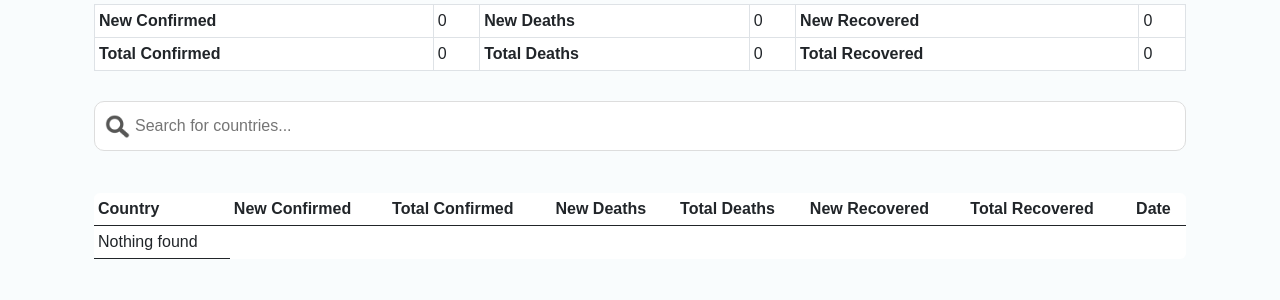
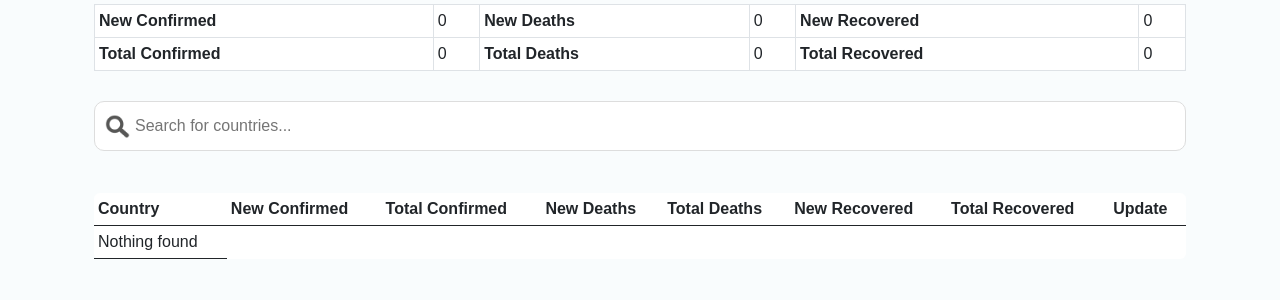
Before and after one commit to ignaciomedinar/covid19, a Django app: page /table/ in a window 1280 px wide. Shown: the part 130-430 px from the top of the page. Run offline with Django 3.2, Linux system fonts and the light colour scheme; data that the repository does not hold is empty.

Commit message:
Conflicto de fusión resuelto incorporando ambas sugerencias

```diff
--- a/getapiinfo/static/getapiinfo/js/app.js
+++ b/getapiinfo/static/getapiinfo/js/app.js
@@ -185,8 +185,8 @@ var handleRequestStateChange=function(event){
             dates.push(data[i].Date.substring(0,10));
             stats.push(data[i].Confirmed);
         }
-        console.log('dates: '+dates)
-        console.log(data)
+        //console.log('dates: '+dates)
+        //console.log(data)
         dspChrtCountry(dates, stats)
     }
 }
--- a/getapiinfo/templates/getapiinfo/country.html
+++ b/getapiinfo/templates/getapiinfo/country.html
@@ -6,7 +6,7 @@
 <body onload="loadChartCountry();">
 </div>
 <h2>{{ contents.0.Country }}</h2>
-<input type="hidden" id="myVar" name="variable" value="{{ contents.0.Country }}">
+<input type="hidden" id="myVar" name="variable" value="{{ slug }}">
 
 <div class="container">
  <div class="card card-stats">
--- a/getapiinfo/templates/getapiinfo/home.html
+++ b/getapiinfo/templates/getapiinfo/home.html
@@ -49,7 +49,7 @@
             <th scope="col" class="thead">Total Deaths</th>
             <th scope="col" class="thead">New Recovered</th>
             <th scope="col" class="thead">Total Recovered</th>
-            <th scope="col" class="thead">Date</th>
+            <th scope="col" class="thead">Update</th>
         </tr>
 
         {% for i in contents.Countries %}
--- a/getapiinfo/views.py
+++ b/getapiinfo/views.py
@@ -29,6 +29,7 @@ def country(request,country):
     response=requests.get('https://api.covid19api.com/total/country/'+country)
     #print(response)
     #print(response.text)
+    args['slug']=country
     args['contents'] = response.json()
     return render(request,'getapiinfo/country.html',args)
 
```
